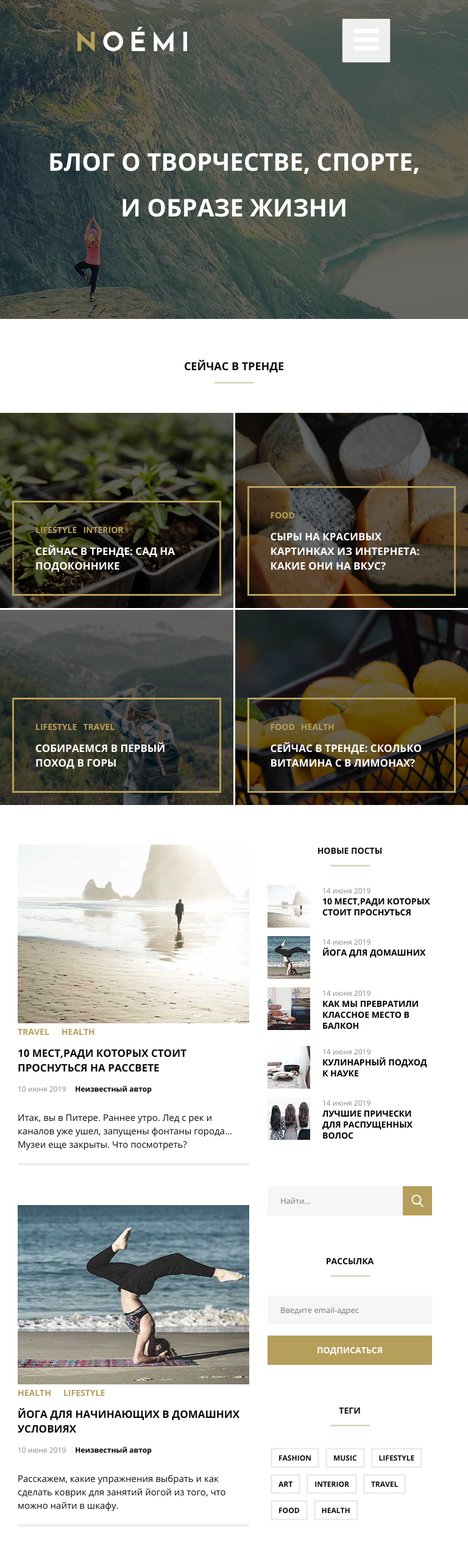
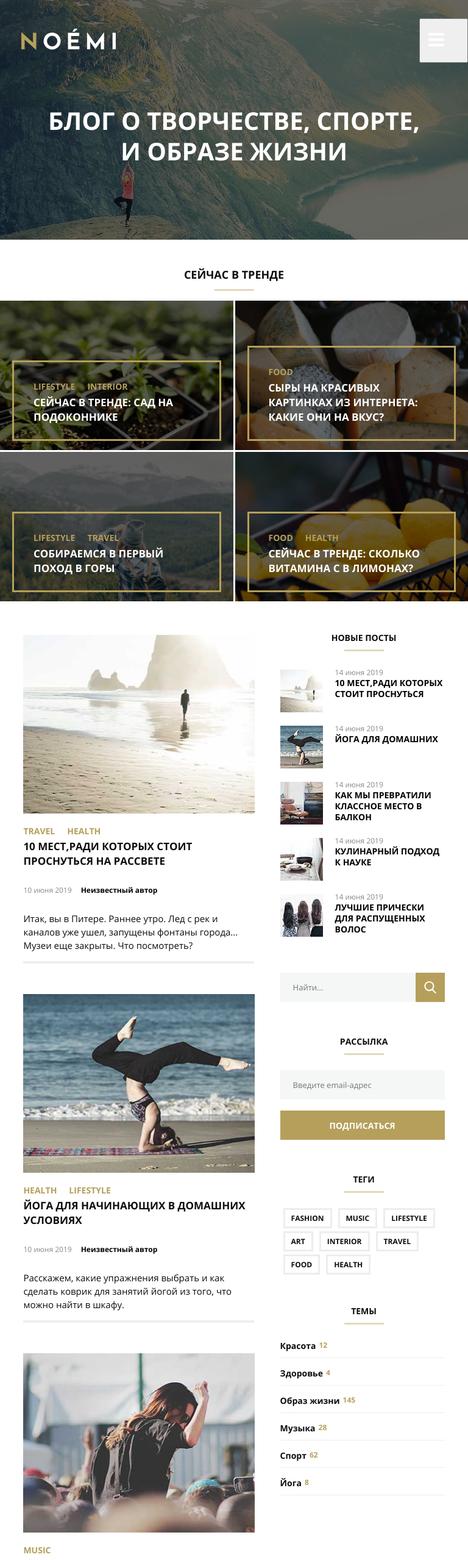
Before and after one commit to Yurchenko-Anna/mq-diplom, a plain HTML site: page index.html in a window 768 px wide. Shown: the top 2558 px of the page at 61% size. Drawn offline with Linux system fonts and the light colour scheme; files whose address does not match are found by name.

Commit message:
откорректированный файл

```diff
--- a/css/style.css
+++ b/css/style.css
@@ -235,6 +235,7 @@ textarea {
   position: relative;
   z-index: 3;
   margin-top: 30px;
+  padding-left: 17px;
 }
 
 .menu-logo {
@@ -254,6 +255,7 @@ textarea {
   font-size: 13px;
   line-height: normal;
   text-transform: uppercase;
+  padding-right: 32px;
 }
 
 .menu-link {
@@ -282,8 +284,8 @@ h1 {
   color: #ffffff;
   text-align: center;
   z-index: 3;
-  margin-top: 125px;
-  margin-bottom: 145px;
+  margin-top: 100px;
+  margin-bottom: 125px;
 
   width: 100%;
 }
@@ -304,8 +306,8 @@ h1 {
   line-height: inherit;
   text-transform: inherit;
   color: inherit;
-  margin-top: 65px;
-  margin-bottom: 45px;
+  margin-top: 55px;
+  margin-bottom: 25px;
   text-align: center;
 }
 
@@ -313,7 +315,7 @@ h1 {
   content:"";
   display: block;
   width: 65px;
-  margin: 14px auto 0;
+  margin: 12px auto 0;
   border-bottom: 3px solid #e1d9bd
 }
 
@@ -321,6 +323,7 @@ h1 {
   width: 100%;
   display: flex;
   justify-content: space-between;
+  margin-top: 0px;
 }
 
 .trends-card {
@@ -335,6 +338,7 @@ h1 {
   justify-content: center;
   align-items: flex-end;
   padding: 20px;
+  padding-bottom: 17px;
 }
 
 .trends-card::before {
@@ -379,7 +383,7 @@ h1 {
   position: relative;
   border: 3px solid #b59f5b;
   box-sizing: border-box;
-  padding: 35px 35px 20px;
+  padding: 20px 35px 15px 32px;
 }
 
 .trends-theme-list {
@@ -394,7 +398,8 @@ h1 {
   padding: 0px;
   z-index: 2;
   position: relative;
-  margin-top: 0px;
+  margin-top: 15px;
+  margin-bottom: 0px;
   }
 
 .trends-theme-link {
@@ -404,7 +409,7 @@ h1 {
   line-height: inherit;
   text-transform: inherit;
   color: inherit;
-  padding-right: 10px;
+  padding-right: 20px;
 }
 
 .trends-theme-link:hover {
@@ -434,28 +439,33 @@ h1 {
   text-transform: inherit;
   color: inherit;
   text-align: left;
+  margin-top: 5px;
 }
 
 .page {
   display: flex;
   width: 1200px;
   margin: 0 auto;
-  margin-bottom: 0px;
-  justify-content: center;
+  margin-top: 10px;
+  margin-bottom: 60px;
+  justify-content: space-between;
+  padding: 0px;
 }
 
 .main {
   width: 780px;
+  margin-left: 15px;
 }
 
 .card {
   display: flex;
   align-items: start;
-  margin-top: 65px;
+  margin-top: 55px;
 }
 
 .card-image{
   width: 380px;
+  margin-left: 0px;
 }
 
 .card-article {
@@ -496,6 +506,7 @@ h1 {
   line-height: 23.99px;
   text-transform: uppercase;
   color: #0f0d0e;
+  margin-top: 0px;
 }
 
 .card-link:hover {
@@ -508,11 +519,14 @@ h1 {
   line-height: inherit;
   text-transform: inherit;
   color: inherit;
+  margin-top: -10px;
+  margin-bottom: 0px;
 }
 
 .card-date-author {
   display: flex;
   align-items: start;
+  margin-top: 27px;
 }
 
 .card-date {
@@ -539,11 +553,13 @@ h1 {
   line-height: 22px;
   text-transform: none;
   color: #0f0d0e;
+  margin-top: 35px;
 }
 
 .aside {
   width: 270px;
-  margin-left: 140px;
+  margin-right: 15px;
+  margin-top: 50px;
 }
 
 .aside-link {
@@ -562,8 +578,9 @@ h1 {
   line-height: inherit;
   text-transform: inherit;
   color: inherit;
-  margin-top: 65px;
+  margin-top: 0px;
   margin-bottom: 30px;
+  margin-left: 5px;
   text-align: center;
 }
 
@@ -571,7 +588,7 @@ h1 {
   content:"";
   display: block;
   width: 65px;
-  margin: 14px auto 0;
+  margin: 10px auto;
   border-bottom: 3px solid #e1d9bd
 }
 
@@ -579,6 +596,7 @@ h1 {
   display: flex;
   align-items: start;
   margin-top: 10px;
+  margin-bottom: 18px;
   padding: 0px;
 }
 
@@ -588,6 +606,7 @@ h1 {
 
 .news-text {
   margin-left: 20px;
+  margin-top: -5px;
 }
 
 .news-date {
@@ -617,7 +636,7 @@ h1 {
   line-height: inherit;
   text-transform: inherit;
   color: inherit;
-  margin-top: 0px;
+  margin: 0px;
 }
 
 .visually-hidden {
@@ -633,7 +652,8 @@ h1 {
 
 .search{
   display: flex;
-  margin-top: 60px;
+  margin-top: 55px;
+  margin-bottom: 55px;
 }
 
 .field {
@@ -674,7 +694,8 @@ h1 {
 }
 
 .form {
-  margin-top: 30px;
+  margin-top: -5px;
+  margin-bottom: 55px;
 }
 
 .form-field {
@@ -713,7 +734,8 @@ h1 {
 }
 
 .aside-theme {
-  margin-top: 26px;
+  margin-top: -5px;
+  margin-bottom: 45px;
 }
 
 .aside-theme-list {
@@ -734,6 +756,7 @@ h1 {
   border: 3px solid #b59f5b;
   border-color: #ededed;
   margin: 5px;
+  margin-top: 0px;
   padding: 5px 10px;
 }
 
@@ -757,7 +780,7 @@ h1 {
   text-transform: none;
   line-height: normal;
   color: #0f0d0e;
-  margin-top: 0px;
+  margin-top: -5px;
   padding: 0px;
 }
 
@@ -793,15 +816,18 @@ h1 {
   content:"";
   display: block;
   width: 270px;
-  margin-top: 10px;
+  margin-top: 0px;
   margin-left: 0px;
-  margin-bottom: 20px;
+  margin-bottom: 15px;
   border-bottom: 1px solid #eeeeee;
 }
 
 .shop {
   width: 1200px;
+  box-sizing: border-box;
   margin: 0 auto;
+  padding-left: 15px;
+  padding-right: 15px;
 }
 
 .product-cards-list {
@@ -813,20 +839,23 @@ h1 {
   display: flex;
   flex-wrap: wrap;
   justify-content: center;
-  width: calc(100% / 3);
+  width: 345px;
 }
 
 .product-card-image {
   object-fit: cover;
+  height: 200px;
 }
 
 .product-article {
   display: flex;
   flex-wrap: wrap;
   width: 85%;
+  min-height: 220px;
   outline: 4px solid #b59f5b;
   outline-offset: 20px;
-  margin-top: -10px;
+  margin-top: -5px;
+  flex-direction: column;
 }
 
 .product-link {
@@ -836,6 +865,7 @@ h1 {
   line-height: 23.99px;
   text-transform: uppercase;
   color: #0f0d0e;
+  padding-top: 0px;
 }
 
 .product-link:hover {
@@ -849,7 +879,7 @@ h1 {
   text-transform: inherit;
   color: inherit;
   margin-bottom: 0px;
-  margin-top: 30px;
+  padding-top: 20px;
 }
 
 .product-description-text {
@@ -860,6 +890,7 @@ h1 {
   color: #0f0d0e;
   padding: 0px;
   margin-top: 0px;
+  flex-grow: 1;
 }
 
 .marketing-link {
@@ -882,7 +913,8 @@ h1 {
   align-items: center;
   box-sizing: border-box;
   width: 290px;
-  margin-top: 0px;
+
+  flex-grow: 1;
 }
 
 .product-prices {
@@ -923,8 +955,11 @@ h1 {
 
 .footer {
   width: 1200px;
+  box-sizing: border-box;
+  padding-left: 15px;
+  padding-right: 15px;
   margin: 0 auto;
-  margin-top: 64px;
+  margin-top: 87px;
 }
 
 .social-icon {
@@ -1007,7 +1042,16 @@ h1 {
 
   .menu {
     width: 100%;
-    justify-content: space-around;
+    justify-content: space-between;
+    padding: 0;
+  }
+
+  .menu-logo-link {
+    padding-left: 35px;
+  }
+
+  .menu-logo {
+    width: 155px;
   }
 
   .menu-list {
@@ -1016,10 +1060,23 @@ h1 {
 
   .burger-menu {
     display: block;
+    padding-right: 30px;
+  }
+
+  .burger {
+    width: 40px;
   }
 
   h1 {
     font-size: 40px;
+    line-height: 50px;
+    margin-top: 70px;
+    padding-bottom: 120px;
+    margin-bottom: 0px;
+  }
+
+  .conteiner-1 {
+    margin-top: -10px;
   }
 
   .title-link {
@@ -1028,11 +1085,19 @@ h1 {
 
   .trends-list {
     flex-wrap: wrap;
+    margin-top: -12px;
   }
 
   .trends-card {
     width: calc(50% - 1.5px);
+    min-height: 245px;
+    max-height: 245px;
     margin-top: 3px;
+    padding-bottom: 15px;
+  }
+
+  .trends-text {
+   padding: 15px 35px 10px 32px;
   }
 
   .trends-card-link {
@@ -1046,11 +1111,15 @@ h1 {
 
   .main {
     width: calc(100% - 270px);
+    margin-left: 0px;
+    margin-top: 55px;
   }
 
   .card {
     flex-wrap: wrap;
     justify-content: start;
+    margin-top: 0px;
+    margin-bottom: 50px;
   }
 
   .image-card-image {
@@ -1060,29 +1129,43 @@ h1 {
   }
 
   .card-article {
+    width: 90%;
     margin-left: 0px;
+    padding-left: 0px;
+    margin-top: 0px;
+  }
+
+  .card-theme-list {
+    margin-top: 15px;
   }
 
   .card-link {
     font-size: 17px;
   }
 
-  .aside {
-    margin-left: 30px;
-    margin-right: 30px;
+  .card-content {
+    margin-top: 0px;
+    margin-bottom: 0px;
   }
 
   .card-content::after {
     content:"";
     display: block;
     width: 100%;
-    margin: 20px auto 0;
+    margin: 0 auto;
     border-bottom: 4px solid #eeeeee
+  }
+
+  .aside {
+    width: 270px;
+    margin-left: 0px;
+    margin-right: 0px;
   }
 
   .shop {
     width: 100%;
     margin: 0 auto;
+    margin-top: -65px;
   }
 
   .product-cards-list {
@@ -1096,17 +1179,36 @@ h1 {
     margin-bottom: 50px;
   }
 
+  .product-card-image {
+    height: 230px;
+  }
+
   .product-link {
     font-size: 17px;
   }
 
+  .product-name {
+    padding-top: 0px;
+  }
+
   .product-article {
+    width: 100%;
+    margin-top: 0px;
+    outline-offset: 30px;
+  }
+
+  .product-description-text {
+    margin-bottom: 0px;
+  }
+
+  .product-footer {
     width: 100%;
   }
 
-
   .footer {
     width: 100%;
+    padding-left: 15px;
+    padding-right: 15px;
   }
 
 }
```
